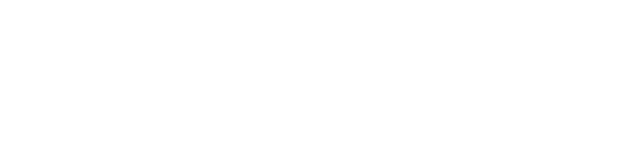
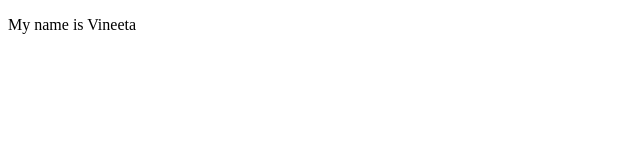
Before and after one commit to vhendry/myfirstprojectongithub, a plain HTML site: page index.html in a window 1280 px wide. Shown: the whole page, without its empty margins (0-640 px from the left). Drawn offline with Linux system fonts and the light colour scheme.

Commit message:
typed name

```diff
--- a/index.html
+++ b/index.html
@@ -7,6 +7,7 @@
     <link rel="stylesheet" href="style.css" />
   </head>
   <body>
+    <p>My name is Vineeta</p>
 
   </body>
 </html>
```
